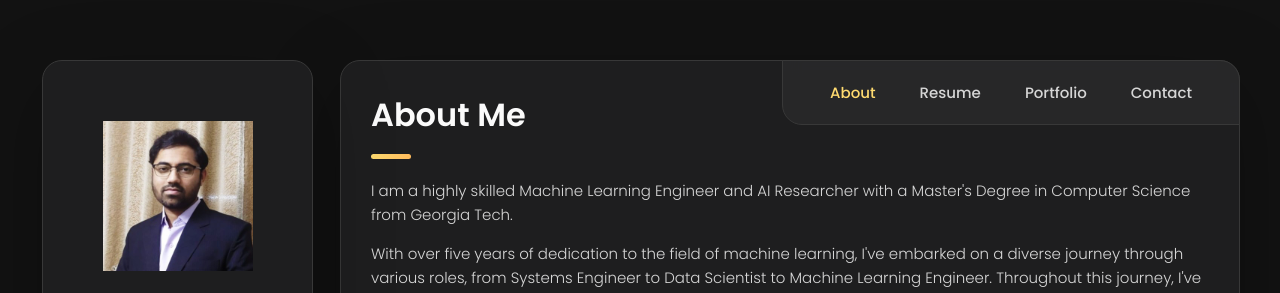
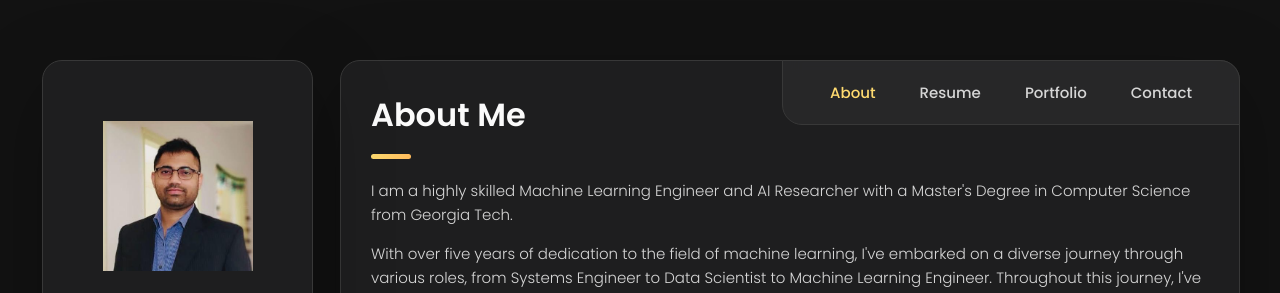
Before and after one commit to AvijeetRanawat/AvijeetRanawat.github.io, a plain HTML site: page index.html in a window 1280 px wide. Shown: the top 293 px of the page. Drawn offline with nearby package versions, Linux system fonts and the light colour scheme.

Commit message:
image change

```diff
--- a/index.html
+++ b/index.html
@@ -42,7 +42,7 @@
       <div class="sidebar-info">
 
         <figure class="avatar-box">
-          <img src="./assets/images/professional.jpeg" alt="Avijeet Ranawat" width="80">
+          <img src="./assets/images/LinkedIn.jpg" alt="Avijeet Ranawat" width="80">
         </figure>
 
         <div class="info-content">
```
Also changed, not shown: assets/images/LinkedIn.jpg (added).
